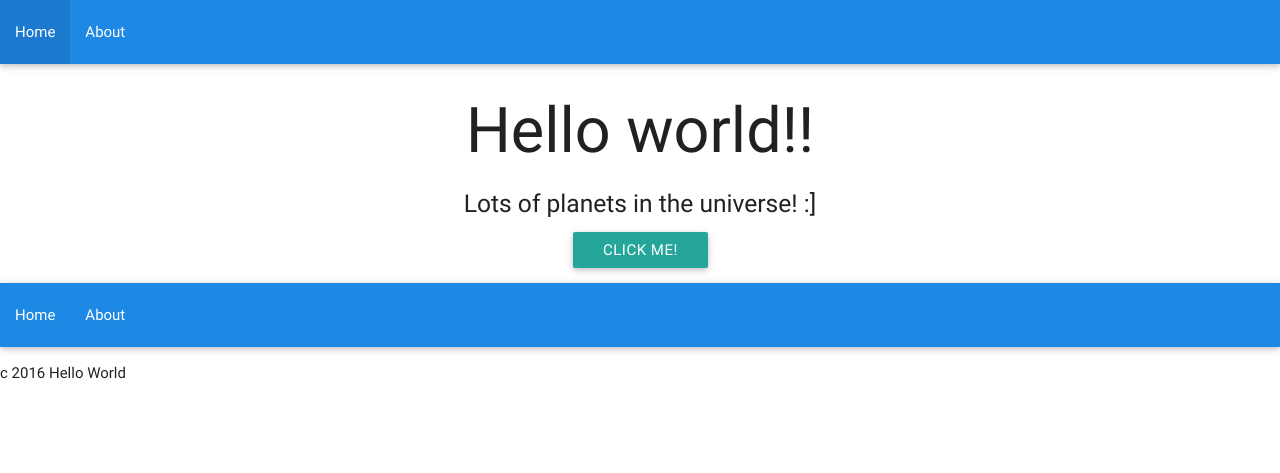
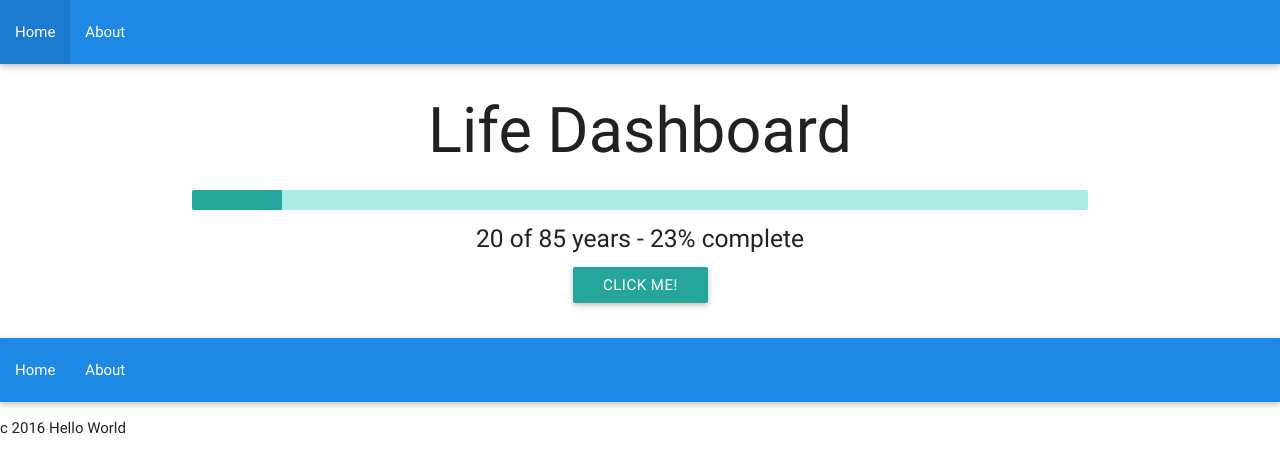
Before and after one commit to khongnaw/life-dashboard, a Jekyll site: the page built from index.html, in a window 1280 px wide. Shown: the top 473 px of the page. Built offline with Jekyll 4.4.1, drawn with Linux system fonts in a browser that asks for light colours; Markdown is read by kramdown in place of the engine named in the settings.

Commit message:
progress bar

```diff
--- /dev/null
+++ b/_includes/header.html
@@ -0,0 +1 @@
+<header class="center">jazz bro!!</header>
--- a/about.html
+++ b/about.html
@@ -2,4 +2,4 @@
 layout: default
 ---
 
-<h1>I am cool, trust me Okay!!</h1>
+<h1>I am cool, trust me Okay!!!!!!</h1>
--- a/index.html
+++ b/index.html
@@ -1,9 +1,15 @@
 ---
 layout: default
 ---
+<div class="container">
+<div class="row">
+    <div class="col s12">
 
-<h1>Hello world!!</h1>
-<h5>Lots of planets in the universe! :]</h5>
+    <h1>Life Dashboard</h1>
+    <div class="progress" style="height: 20px;">
+        <div class="determinate" style="width: 10%"></div>
+    </div>
+    <h5>20 of 85 years - 23% complete</h5>
     <p>
     <a class="waves-effect waves-light btn modal-trigger" href="#modal1">Click me!</a>
     </p>
@@ -19,3 +25,6 @@ layout: default
           <a class="waves-effect btn-flat"><i class="material-icons waves-light right">cloud</i>Not possible!</a>
         </div>
      </div>
+    </div>
+</div>
+</div>
```
Lines whose indentation alone changed are shown as unchanged.
